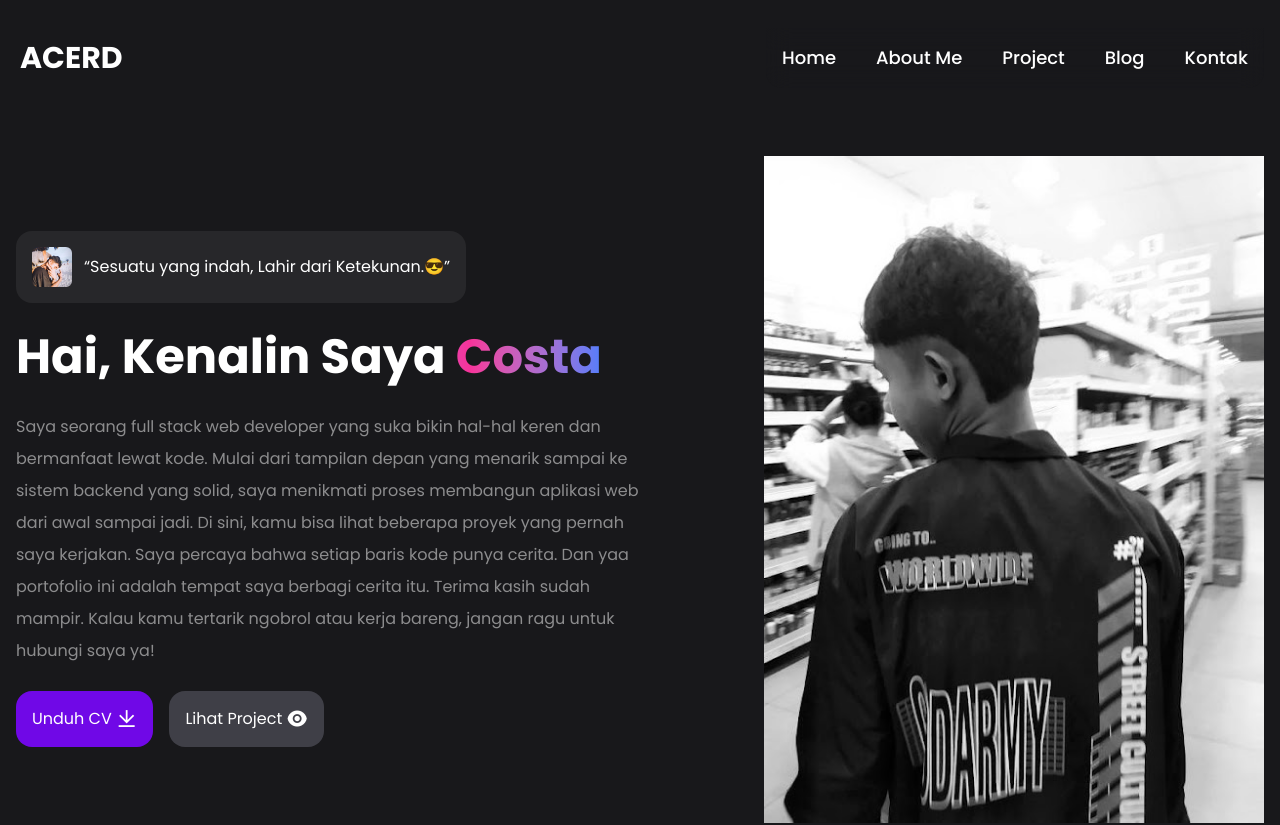
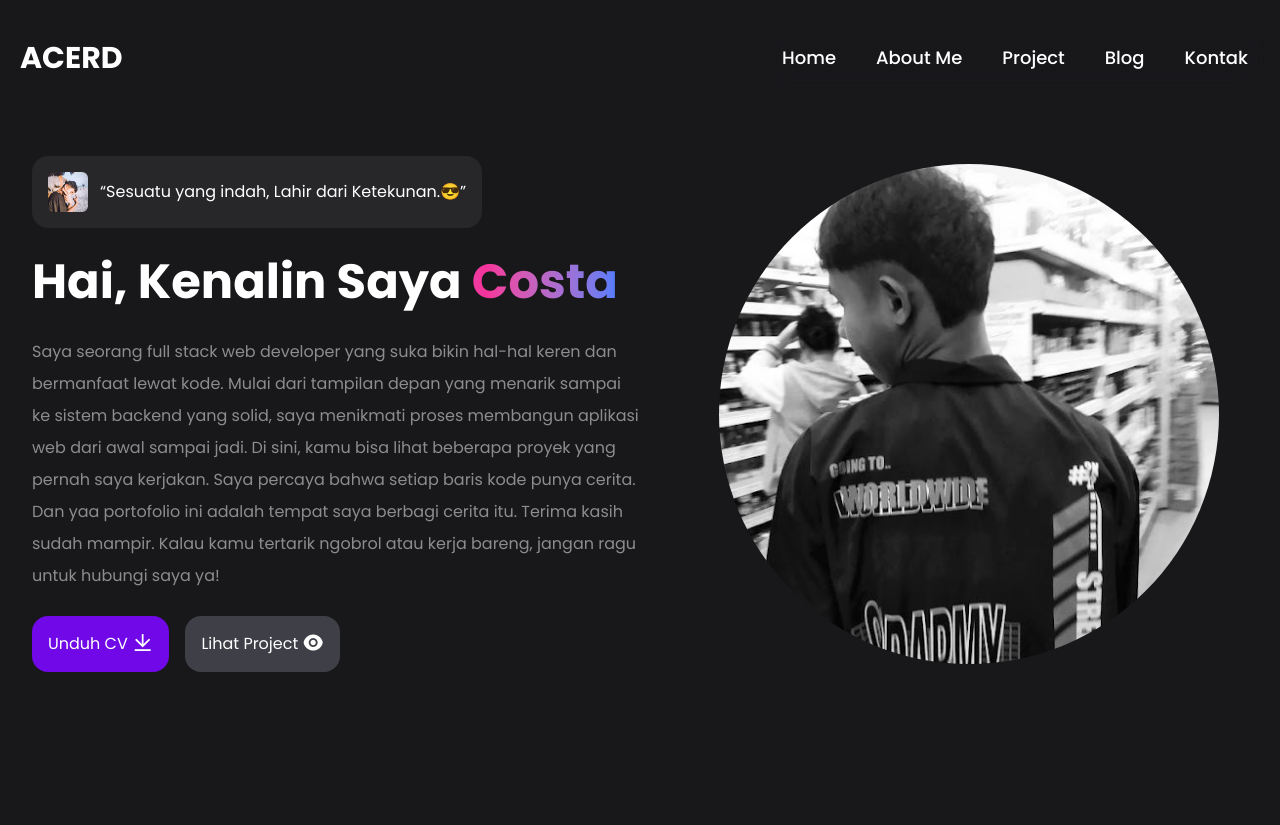
Before and after one commit to ArdianusCosta/My-Porto, a React (Vite) app: page / in a window 1280 px wide. Shown: the top 825 px of the page. Built offline with nearby package versions, Linux system fonts and the light colour scheme.

Commit message:
perbaikan image home

```diff
--- a/src/App.jsx
+++ b/src/App.jsx
@@ -6,16 +6,18 @@ function App() {
   return (
     <>
     {/*Home*/}
+    <div className="container mx-auto px-4">
       <div className="hero grid md:grid-cols-2 items-center pt-10 xl:gap-0 gap-6 grid-cols-1">
         <div>
           <div className="flex items-center gap-3 mb-6 bg-zinc-800 w-fit p-4 rounded-2xl">
-            <img src={DataImage.TekunImage} alt="Hero Image Costa" className="w-10 rounded-md" loading="lazy"/>
+            <img src={DataImage.TekunImage} alt="Hero Image Costa" className="w-10 rounded-md" loading="lazy" />
             <q>Sesuatu yang indah, Lahir dari Ketekunan.😎</q>
           </div>
           <h1 className="text-5xl/tight font-bold mb-6">
             Hai, Kenalin Saya <span className="animated-text bg-gradient-to-r from-violet-500 via-pink-500 to-blue-500 bg-clip-text text-transparent">Costa</span>
           </h1>
-          <p className="text-base/loose mb-6 opacity-50">Saya seorang full stack web developer yang suka bikin hal-hal keren dan bermanfaat lewat kode. Mulai dari tampilan depan yang menarik sampai ke sistem backend yang solid, saya menikmati proses membangun aplikasi web dari awal sampai jadi. Di sini, kamu bisa lihat beberapa proyek yang pernah saya kerjakan. Saya percaya bahwa setiap baris kode punya cerita. Dan yaa portofolio ini adalah tempat saya berbagi cerita itu. Terima kasih sudah mampir. Kalau kamu tertarik ngobrol atau kerja bareng, jangan ragu untuk hubungi saya ya!
+          <p className="text-base/loose mb-6 opacity-50">
+            Saya seorang full stack web developer yang suka bikin hal-hal keren dan bermanfaat lewat kode. Mulai dari tampilan depan yang menarik sampai ke sistem backend yang solid, saya menikmati proses membangun aplikasi web dari awal sampai jadi. Di sini, kamu bisa lihat beberapa proyek yang pernah saya kerjakan. Saya percaya bahwa setiap baris kode punya cerita. Dan yaa portofolio ini adalah tempat saya berbagi cerita itu. Terima kasih sudah mampir. Kalau kamu tertarik ngobrol atau kerja bareng, jangan ragu untuk hubungi saya ya!
           </p>
           <div className="flex items-center sm:gap-4 gap-2">
             <a href="#" className="btn-hover bg-violet-700 text-white p-4 rounded-2xl hover:bg-violet-600 transition-all duration-500">
@@ -25,10 +27,16 @@ function App() {
               Lihat Project <i className="ri-eye-fill ri-lg"></i>
             </a>
           </div>
-
         </div>
-        <img src={DataImage.HeroImage} alt="Hero Image Costa" className="w-[500px] md:ml-auto" loading="lazy"/>
+        <img
+          src={DataImage.HeroImage}
+          alt="Hero Image Costa"
+          className="w-full max-w-[300px] sm:max-w-[400px] md:max-w-[500px] mx-auto md:ml-auto object-cover md:rounded-full md:aspect-square"
+          style={{ transform: 'translateX(25px)' }}
+          loading="lazy"
+        />
       </div>
+    </div>
 
       {/*About Me*/}
       <div className="about mt-32 py-10">
```
